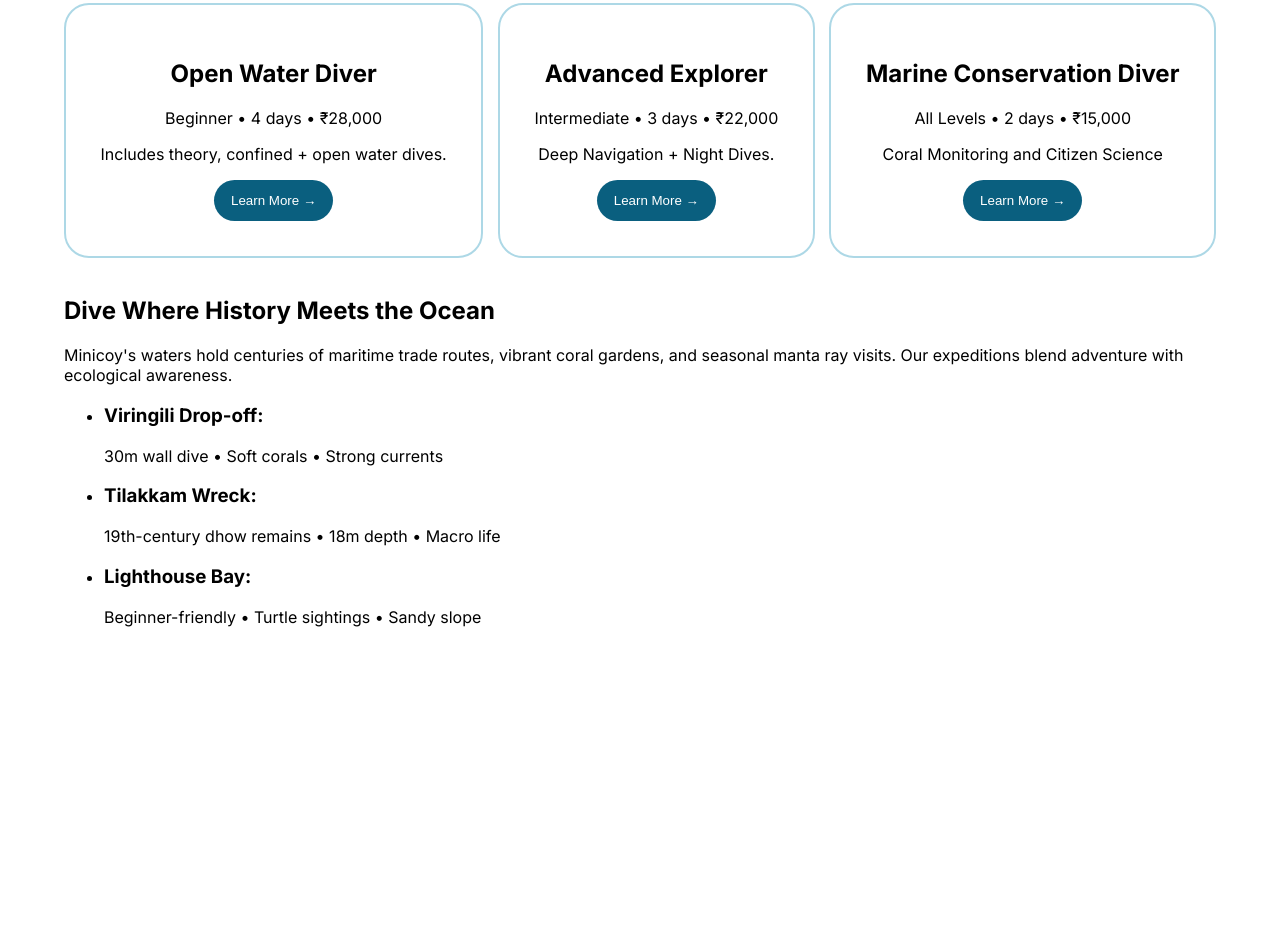
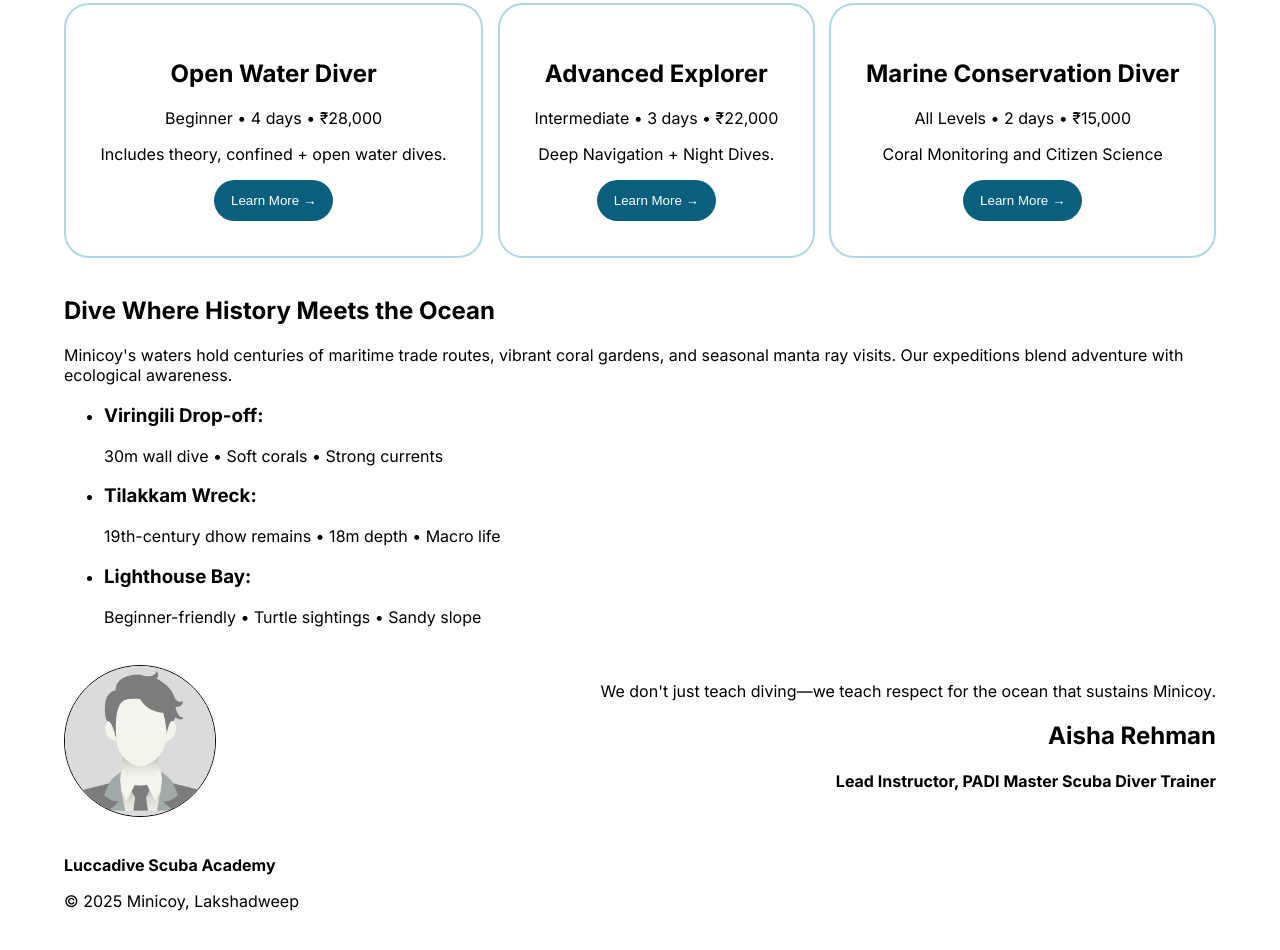
Before and after one commit to naomansaeed/scuba_diving_website, a plain HTML site: page index.html in a window 1280 px wide. Shown: the part 888-1838 px from the top of the page. Before the commit the page ends 1553 px from the top, so only its background shows below. Drawn offline with Linux system fonts and the light colour scheme.

Commit message:
feat: added the testimonial section and the footer.

```diff
--- a/index.html
+++ b/index.html
@@ -77,5 +77,19 @@
             <p>Beginner-friendly • Turtle sightings • Sandy slope</p>
         </ul>
     </div>
+    <div class="section">
+        <div class="grid-box">
+            <img id="profile" src="images/placeholder.jpg" alt="Profile Picture">
+            <div>
+                <p>We don't just teach diving—we teach respect for the ocean that sustains Minicoy.</p>
+                <h2 class="rgt-algn">Aisha Rehman</h2>
+                <h4 class="rgt-algn">Lead Instructor, PADI Master Scuba Diver Trainer</h4>
+            </div>
+        </div>
+    </div>
+    <div class="section">
+        <p><strong>Luccadive Scuba Academy</strong></p>
+        <p>© 2025 Minicoy, Lakshadweep</p>
+    </div>
 </body>
 </html>
--- a/styles.css
+++ b/styles.css
@@ -71,3 +71,13 @@ a{
     border-radius: 25px;
     padding: 3%;
 }
+
+#profile{
+    width: 150px;
+    border: 1px solid black;
+    border-radius: 150px;
+}
+
+.rgt-algn{
+    text-align: right;
+}
```
Also changed, not shown: images/placeholder.jpg (added).
